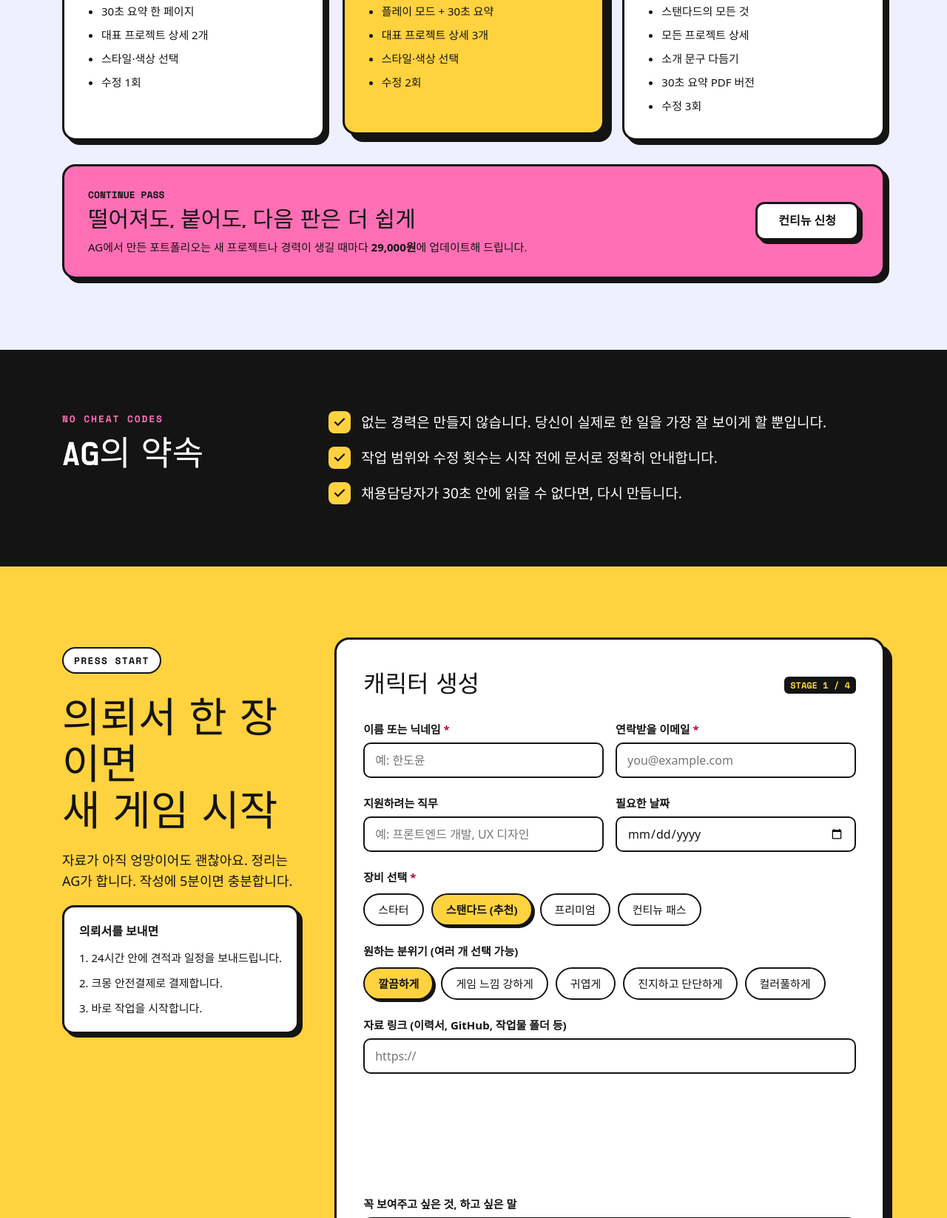
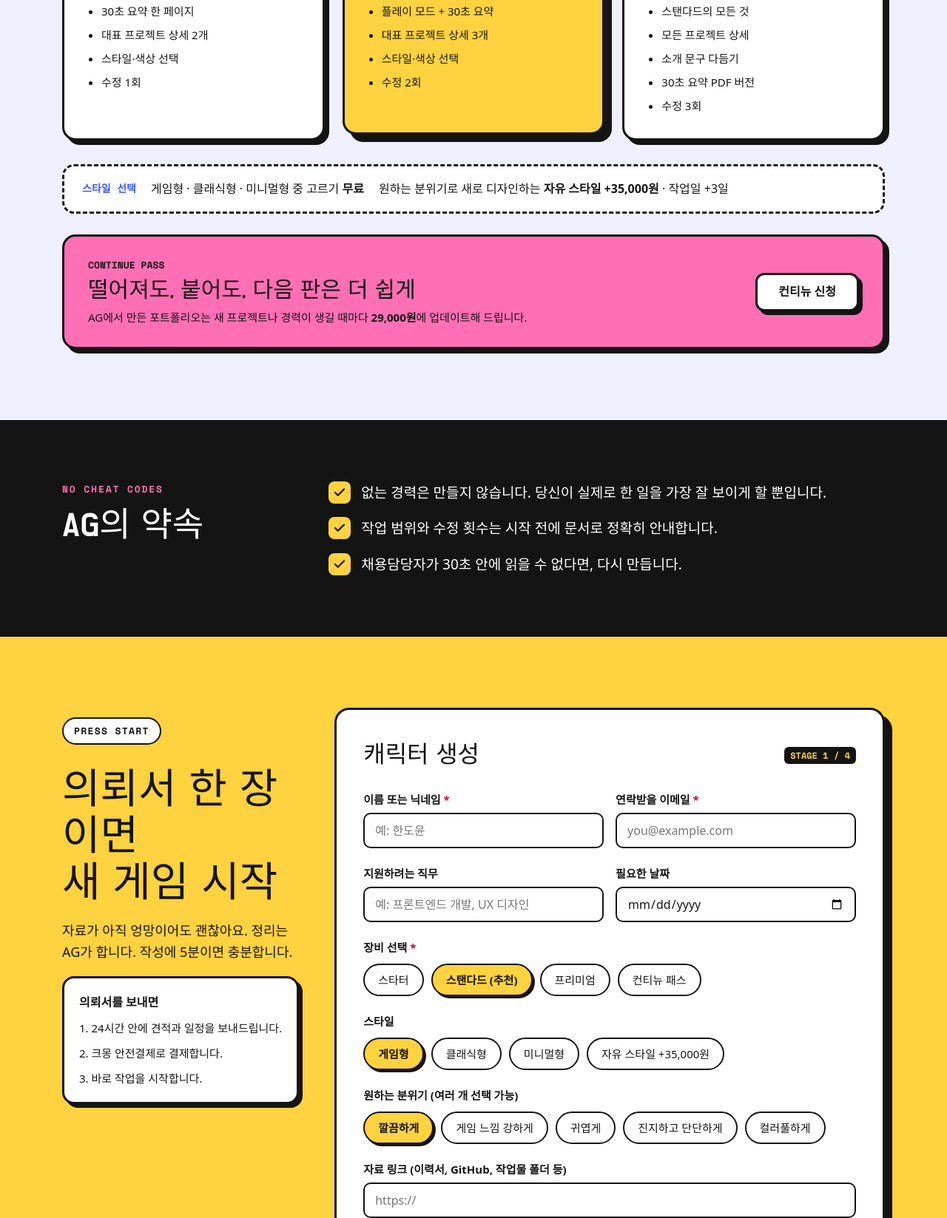
Before and after one commit to guift5sy0-ux/ag-portfolio, a plain HTML site: page index.html in a window 1280 px wide. Shown: the part 3608-5255 px from the top of the page at 74% size. Drawn offline with nearby package versions, Linux system fonts and the light colour scheme; a web font is replaced by a local one.

Commit message:
스타일 선택 안내와 자유 스타일 추가 구매 옵션
Co-Authored-By: Claude Opus 5.5 <noreply@anthropic.com>
Claude-Session: https://claude.ai/code/session_014wsvGs4J6wATmtbCQ9enGv

```diff
--- a/index.html
+++ b/index.html
@@ -149,6 +149,8 @@ section.block{padding:96px 0}
 .plan ul{margin:0;padding:0 0 0 18px;display:flex;flex-direction:column;gap:8px;font-size:15px}
 .plan .meta{font-size:14px;color:var(--muted);margin:0}
 .plan.best .meta{color:var(--ink)}
+.style-note{display:flex;flex-wrap:wrap;align-items:center;gap:10px 20px;margin-bottom:28px;padding:18px 24px;border:3px dashed var(--ink);border-radius:16px;background:var(--white);font-size:16px}
+.style-note>b{font-family:var(--mono);font-size:14px;color:var(--blue)}
 .cpass{border:3px solid var(--ink);border-radius:18px;background:var(--pink);padding:28px 32px;display:flex;flex-wrap:wrap;align-items:center;justify-content:space-between;gap:20px;box-shadow:6px 6px 0 var(--ink)}
 .cpass>div{flex:999 1 420px;min-width:0;display:flex;flex-direction:column;gap:6px}
 .cpass .display{font-size:30px;line-height:1.2}
@@ -398,6 +400,11 @@ footer span:last-child{color:#D6D8DE}
         <ul><li>스탠다드의 모든 것</li><li>모든 프로젝트 상세</li><li>소개 문구 다듬기</li><li>30초 요약 PDF 버전</li><li>수정 3회</li></ul>
       </article>
     </div>
+    <div class="style-note">
+      <b>스타일 선택</b>
+      <span>게임형 · 클래식형 · 미니멀형 중 고르기 <strong>무료</strong></span>
+      <span>원하는 분위기로 새로 디자인하는 <strong>자유 스타일</strong> <b>+35,000원</b> · 작업일 +3일</span>
+    </div>
     <div class="cpass">
       <div>
         <span class="mono" style="font-size:13px">CONTINUE PASS</span>
@@ -459,6 +466,15 @@ footer span:last-child{color:#D6D8DE}
             <label class="chip"><input type="radio" name="상품" value="스탠다드" checked><span>스탠다드 (추천)</span></label>
             <label class="chip"><input type="radio" name="상품" value="프리미엄"><span>프리미엄</span></label>
             <label class="chip"><input type="radio" name="상품" value="컨티뉴 패스"><span>컨티뉴 패스</span></label>
+          </div>
+        </fieldset>
+        <fieldset>
+          <legend>스타일</legend>
+          <div class="chips">
+            <label class="chip"><input type="radio" name="스타일" value="게임형" checked><span>게임형</span></label>
+            <label class="chip"><input type="radio" name="스타일" value="클래식형"><span>클래식형</span></label>
+            <label class="chip"><input type="radio" name="스타일" value="미니멀형"><span>미니멀형</span></label>
+            <label class="chip"><input type="radio" name="스타일" value="자유 스타일 (+35,000원)"><span>자유 스타일 +35,000원</span></label>
           </div>
         </fieldset>
         <fieldset>
```
